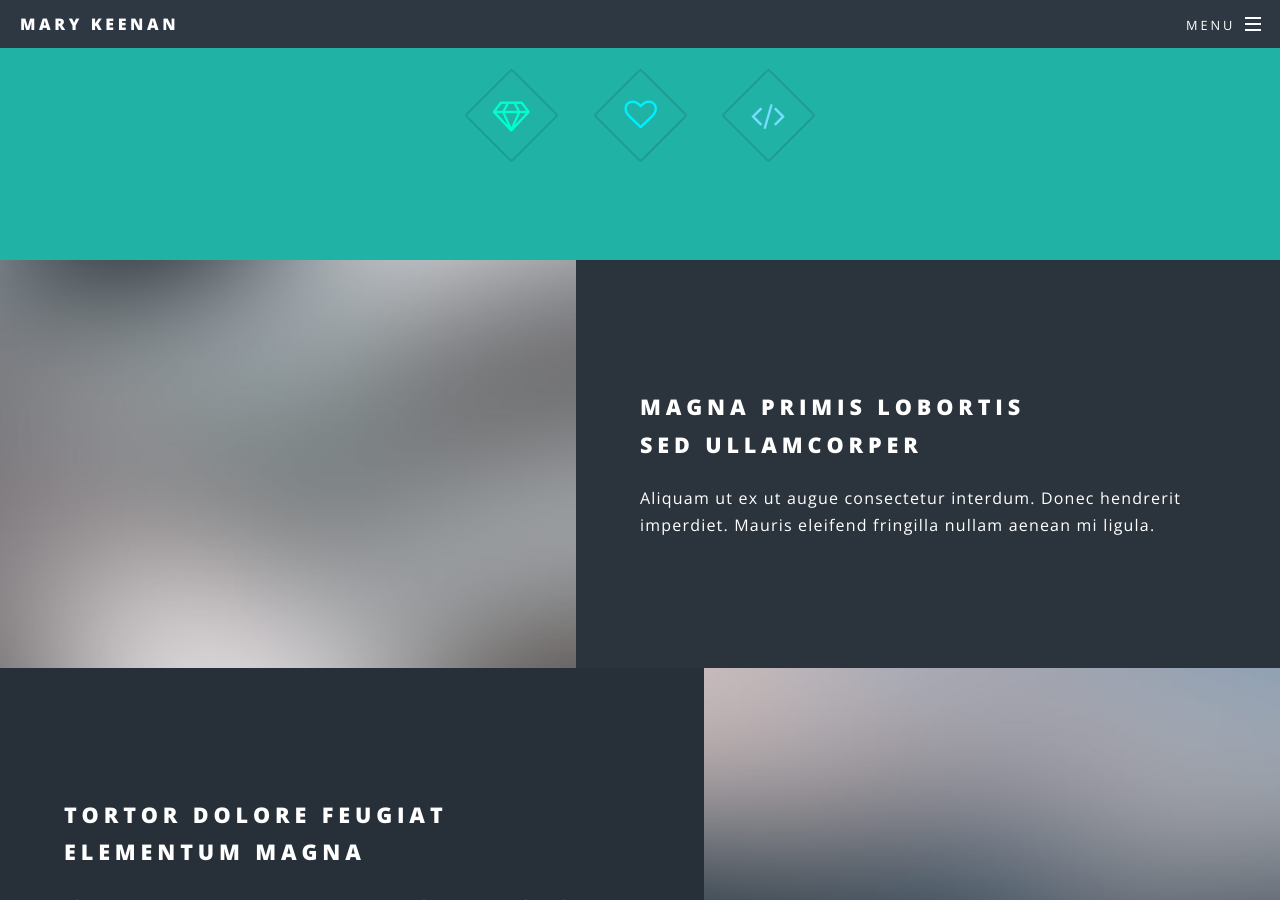
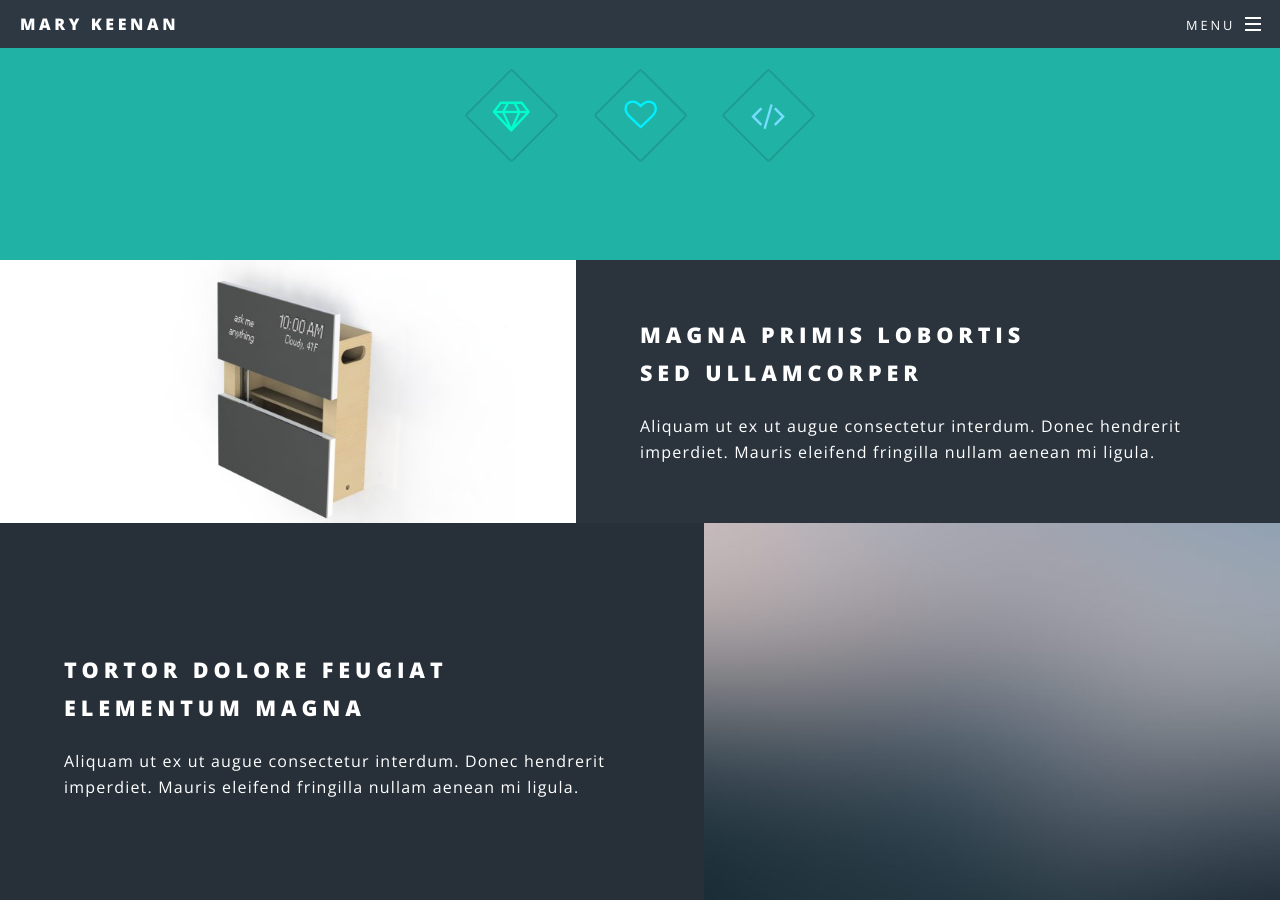
Before and after one commit to mary-keenan/mary-keenan.github.io, a Jekyll site: the page built from index.html, in a window 1280 px wide and 900 px high, scrolled down 1161 px. Built offline with Jekyll 4.4.1, drawn with Linux system fonts in a browser that asks for light colours.

Commit message:
added picture

```diff
--- a/_includes/header.html
+++ b/_includes/header.html
@@ -10,11 +10,11 @@
             <li><a href="index.html">Home</a></li>
             <li><a href="about_me.html">About Me</a></li>
             <li><a href="portfolio.html">Portfolio</a></li>
-            {% for my_page in site.pages %}
+<!--             {% for my_page in site.pages %}
             {% if my_page.title %}
             <li><a href="{{ my_page.url | prepend: site.baseurl }}">{{ my_page.title }}</a></li>
             {% endif %}
-            {% endfor %}
+            {% endfor %} -->
           </ul>
         </div>
       </li>
--- a/index.html
+++ b/index.html
@@ -33,7 +33,7 @@ layout: landing
 				<!-- Two -->
 					<section id="two" class="wrapper alt style2">
 						<section class="spotlight">
-							<div class="image"><img src="images/pic01.jpg" alt="" /></div><div class="content">
+							<div class="image"><img src="images/spectre_final_render.jpg" alt="" /></div><div class="content">
 								<h2>Magna primis lobortis<br />
 								sed ullamcorper</h2>
 								<p>Aliquam ut ex ut augue consectetur interdum. Donec hendrerit imperdiet. Mauris eleifend fringilla nullam aenean mi ligula.</p>
```
Also changed, not shown: about_me.html (added), portfolio.html (added).
